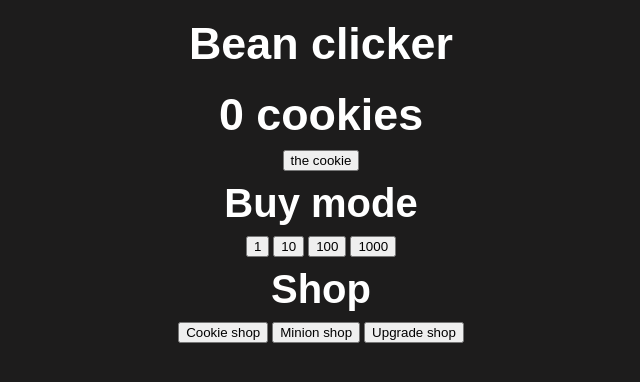
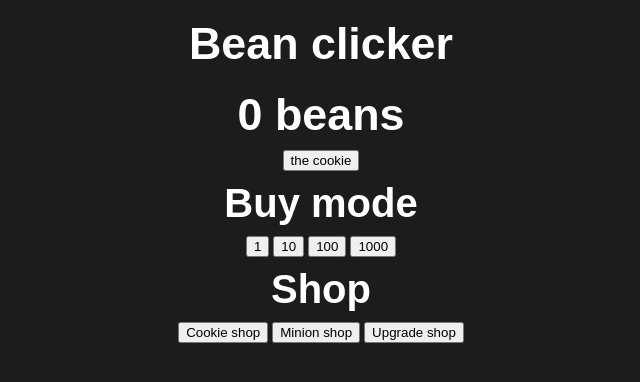
Before and after one commit to Sheep26/Bean-clicker, an Electron app: page index.html in a window 1200 px wide. Shown: the whole page, without its empty margins (287-927 px from the left). Drawn offline with Linux system fonts and the light colour scheme.

Commit message:
Update index.html

```diff
--- a/index.html
+++ b/index.html
@@ -57,7 +57,7 @@
         <label id="clicker25" class="clicker25">
           0
         </label>
-        cookies
+        beans
       </h1>
       <button onclick="onbeansbuttonclicked()" class="cookie">the cookie</button>
       <br>
```
